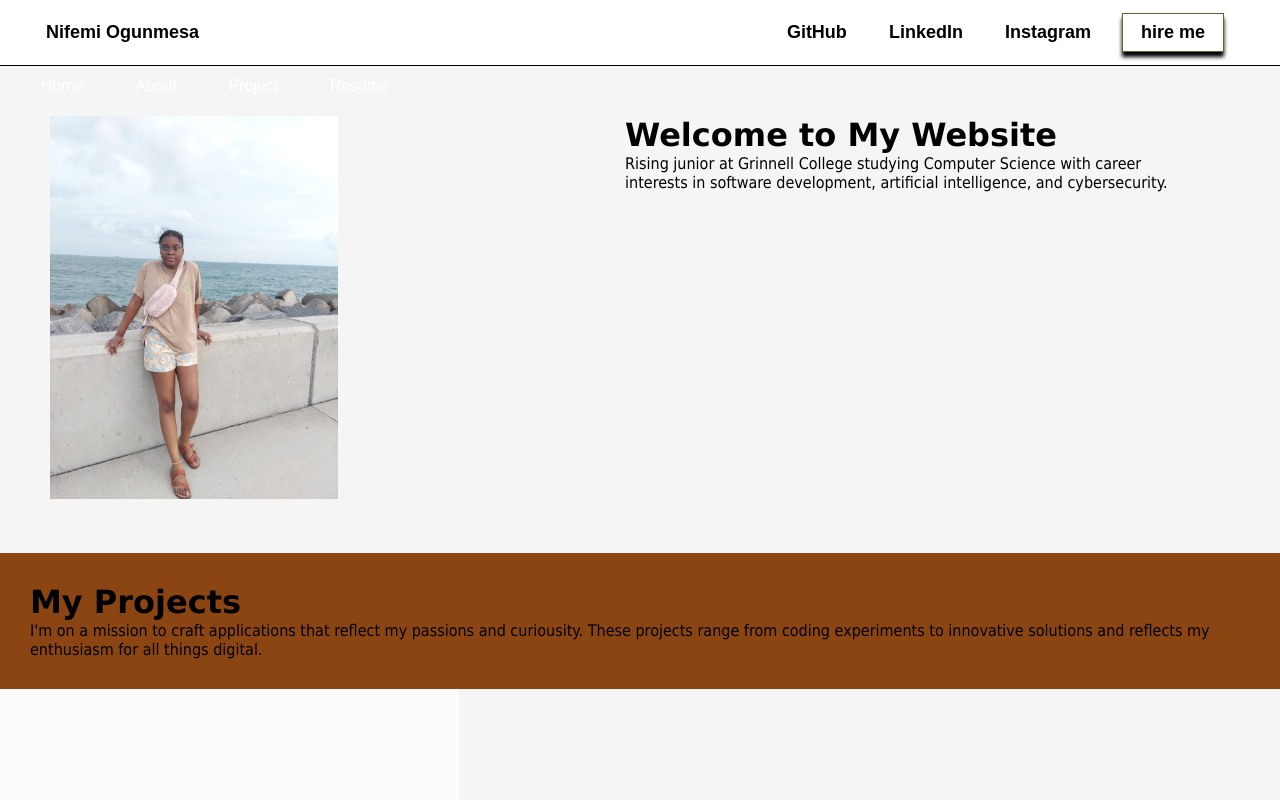
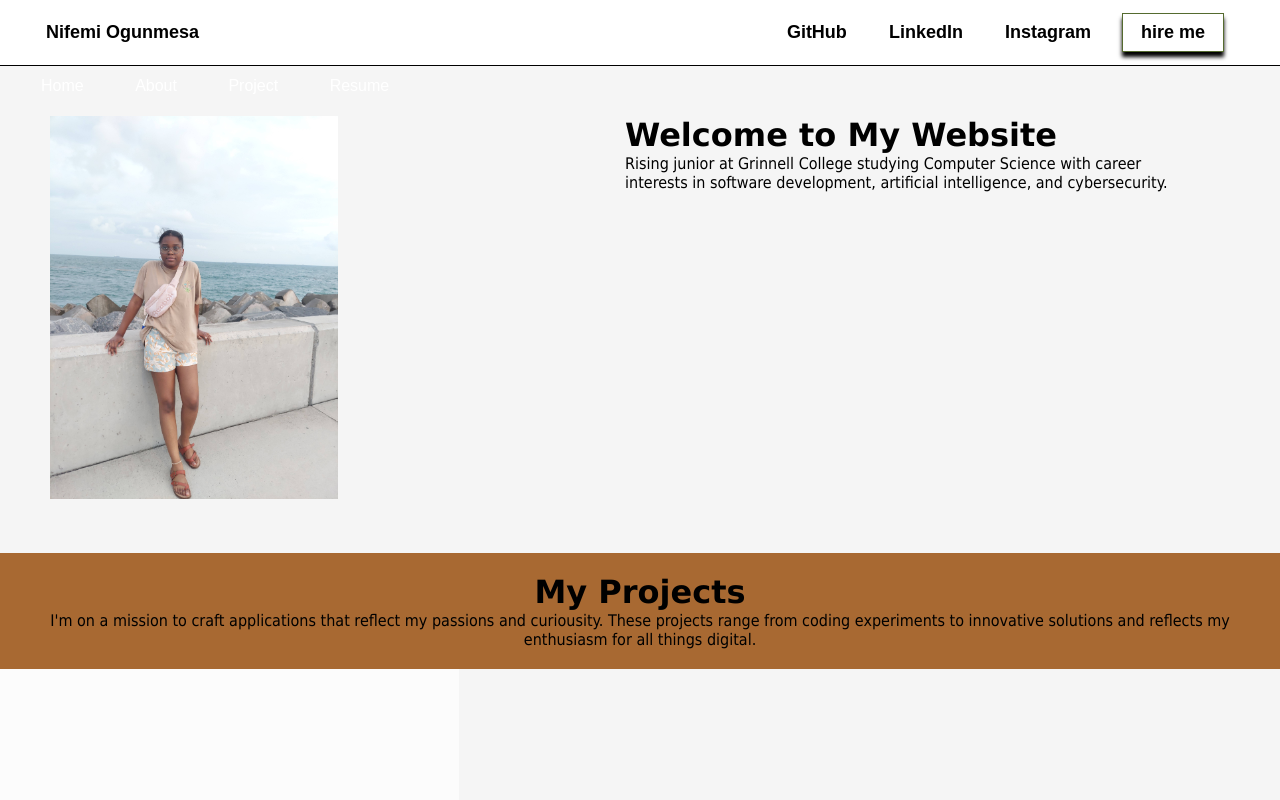
Before and after one commit to Nogunmesa/nogunmesa.github.io, a plain HTML site: page index.html in a window 1280 px wide. Shown: the top 800 px of the page. Drawn offline with Linux system fonts and the light colour scheme.

Commit message:
messing with the color pallate

```diff
--- a/assets/css/styles.css
+++ b/assets/css/styles.css
@@ -39,8 +39,9 @@ body {
 }
 
 .project-intro {
-  padding: 30px;
-  background-color: #8B4513;
+  padding: 20px;
+  text-align: center;
+  background-color: #A86932;
 }
 
 h1 {
```
